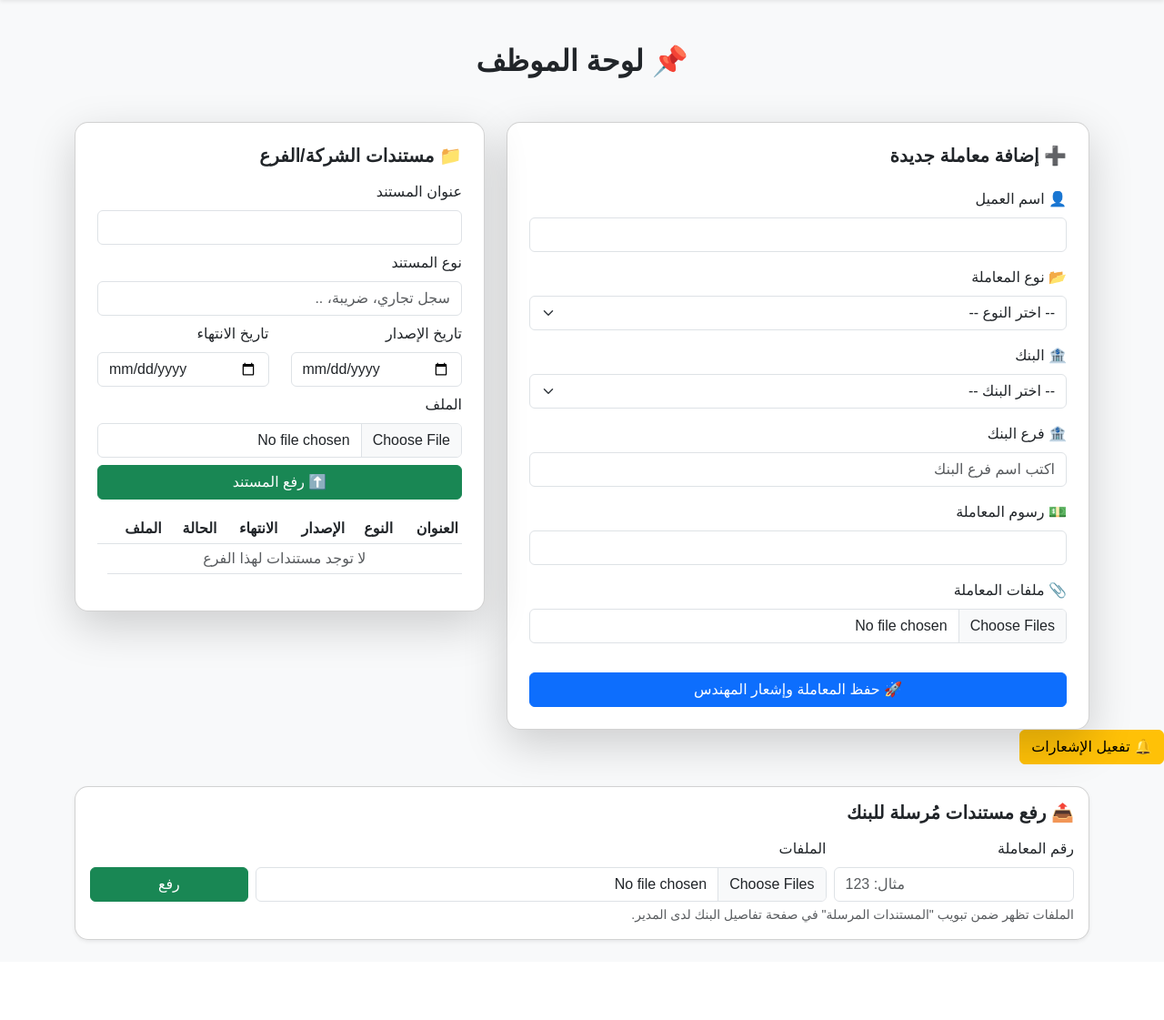
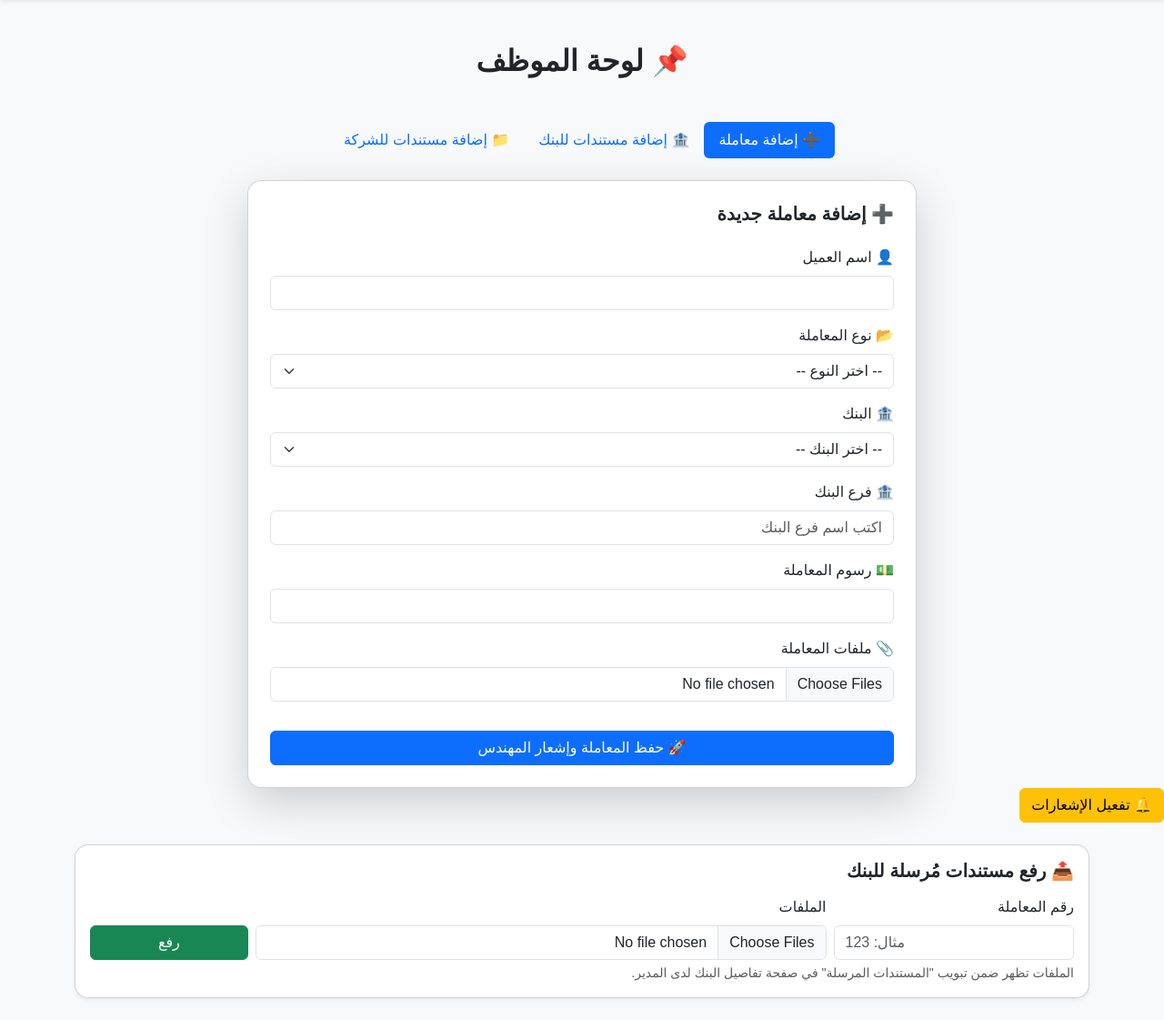
Before and after one commit to citybeachgulf-droid/valeu, a Flask app: page /employee in a window 1280 px wide. Shown: the part 56-1177 px from the top of the page at 91% size. Before the commit the page ends 1092 px from the top, so only its background shows below. Run offline with Flask 3, Linux system fonts and the light colour scheme; a user stored in the database is signed in.

Commit message:
Fix engineer upload report return error (#5)
* Redirect engineer to transaction details after report upload

Co-authored-by: citybeachgulf <citybeachgulf@gmail.com>

* Update transaction status text for engineer workflow

Co-authored-by: citybeachgulf <citybeachgulf@gmail.com>

* Restrict branch documents view to managers, remove document upload functionality

Co-authored-by: citybeachgulf <citybeachgulf@gmail.com>

* Refactor employee page with tabbed interface for transactions and documents

Co-authored-by: citybeachgulf <citybeachgulf@gmail.com>

---------

Co-authored-by: Cursor Agent <cursoragent@cursor.com>

```diff
--- a/erp-valuation/app.py
+++ b/erp-valuation/app.py
@@ -1167,7 +1167,7 @@ def add_transaction_engineer():
                 client=client_name,
                 employee=user.username,
                 date=datetime.utcnow(),
-                status="📌 أنشأها المهندس",
+                status="بانتظار المهندس",
                 fee=fee,
                 branch_id=user.branch_id,
                 total_estimate=0.0,
@@ -1316,8 +1316,11 @@ def engineer_upload_report(tid):
 
     flash(f"✅ تم رفع التقرير (الرقم المرجعي: {t.report_number})", "success")
 
-
-
+    role = session.get("role")
+    if role == "engineer":
+        return redirect(url_for("engineer_transaction_details", tid=tid))
+    else:
+        return redirect(url_for("reports_page"))
 
 @app.route("/reports", endpoint="reports_page")
 def reports():
@@ -1588,39 +1591,13 @@ def bank_detail(bank_id):
     )
 
 
-# ---------------- مستندات وفواتير الفروع ----------------
-@app.route("/branch_documents", methods=["GET", "POST"])
+# ---------------- مستندات وفواتير الفروع (عرض فقط للمدير) ----------------
+@app.route("/branch_documents", methods=["GET"])
 def branch_documents():
     if session.get("role") != "manager":
         return redirect(url_for("login"))
 
     branches = Branch.query.order_by(Branch.name.asc()).all()
-
-    if request.method == "POST":
-        branch_id = request.form.get("branch_id")
-        title = (request.form.get("title") or "").strip()
-        doc_type = (request.form.get("doc_type") or "").strip()
-        issued_at = request.form.get("issued_at")
-        expires_at = request.form.get("expires_at")
-        file = request.files.get("file")
-
-        filename = None
-        if file and file.filename:
-            filename = secure_filename(file.filename)
-            file.save(os.path.join(app.config["UPLOAD_FOLDER"], filename))
-
-        doc = BranchDocument(
-            branch_id=int(branch_id) if branch_id else None,
-            title=title,
-            doc_type=doc_type,
-            file=filename,
-            issued_at=datetime.fromisoformat(issued_at) if issued_at else None,
-            expires_at=datetime.fromisoformat(expires_at) if expires_at else None,
-        )
-        db.session.add(doc)
-        db.session.commit()
-        flash("✅ تم إضافة المستند بنجاح", "success")
-        return redirect(url_for("branch_documents"))
 
     # فلترة اختيارية بالفرع
     selected_branch_id = request.args.get("branch_id")
--- a/erp-valuation/templates/employee.html
+++ b/erp-valuation/templates/employee.html
@@ -48,18 +48,31 @@
   <div class="container mt-5">
     <h2 class="text-center mb-5">📌 لوحة الموظف</h2>
 
+    <!-- ✅ خيارات منسّقة: تبويبات للمهام الثلاث -->
+    <ul class="nav nav-pills justify-content-center mb-4" id="employeeTabs" role="tablist">
+      <li class="nav-item" role="presentation">
+        <button class="nav-link active" id="tab-transaction-tab" data-bs-toggle="tab" data-bs-target="#tab-transaction" type="button" role="tab">➕ إضافة معاملة</button>
+      </li>
+      <li class="nav-item" role="presentation">
+        <button class="nav-link" id="tab-bankdocs-tab" data-bs-toggle="tab" data-bs-target="#tab-bankdocs" type="button" role="tab">🏦 إضافة مستندات للبنك</button>
+      </li>
+      <li class="nav-item" role="presentation">
+        <button class="nav-link" id="tab-branchdocs-tab" data-bs-toggle="tab" data-bs-target="#tab-branchdocs" type="button" role="tab">📁 إضافة مستندات للشركة</button>
+      </li>
+    </ul>
+
+    <div class="tab-content">
+      <!-- تبويب إضافة معاملة -->
+      <div class="tab-pane fade show active" id="tab-transaction" role="tabpanel">
         <div class="row justify-content-center">
-      <!-- 📝 قسم إدخال المعاملة -->
-      <div class="col-md-7">
+          <div class="col-md-8">
             <div class="card shadow-lg p-4">
               <h5 class="mb-4">➕ إضافة معاملة جديدة</h5>
               <form method="POST" action="{{ url_for('add_transaction') }}" enctype="multipart/form-data">
-
                 <div class="mb-3">
                   <label class="form-label">👤 اسم العميل</label>
                   <input type="text" name="client_name" class="form-control" required>
                 </div>
-
                 <div class="mb-3">
                   <label class="form-label">📂 نوع المعاملة</label>
                   <select name="transaction_type" id="transaction_type" class="form-select" required>
@@ -68,8 +81,6 @@
                     <option value="vehicle">🚗 مركبة</option>
                   </select>
                 </div>
-
-            <!-- 🏦 البنك وفرع البنك (مشتركة لكلا النوعين) -->
                 <div class="mb-3">
                   <label class="form-label">🏦 البنك</label>
                   <select name="bank_id" class="form-select" required>
@@ -83,8 +94,6 @@
                   <label class="form-label">🏦 فرع البنك</label>
                   <input type="text" name="bank_branch" class="form-control" placeholder="اكتب اسم فرع البنك" required>
                 </div>
-
-            <!-- ✅ حقول العقار -->
                 <div id="real_estate_fields" style="display:none;">
                   <div class="row">
                     <div class="col-md-6 mb-3">
@@ -96,12 +105,11 @@
                       <input type="text" name="region" class="form-control" required>
                     </div>
                   </div>
-
                   <div class="row">
                     <div class="col-md-6 mb-3">
                       <label class="form-label">المساحة (م²)</label>
                       <input type="number" step="0.01" name="area" id="area" class="form-control" required>
-                </div> <!-- ✅ كان لازم يتقفل -->
+                    </div>
                     <div class="col-md-6 mb-3">
                       <label class="form-label">سعر المتر المقترح</label>
                       <div class="input-group">
@@ -110,7 +118,6 @@
                       </div>
                     </div>
                   </div>
-
                   <h6 class="mt-3">🏗️ تفاصيل البناء</h6>
                   <div class="row">
                     <div class="col-md-6 mb-3">
@@ -123,8 +130,6 @@
                     </div>
                   </div>
                 </div>
-
-            <!-- ✅ حقول المركبة -->
                 <div id="vehicle_fields" style="display:none;">
                   <div class="mb-3">
                     <label class="form-label">🚘 نوع المركبة</label>
@@ -145,31 +150,65 @@
                     </div>
                   </div>
                 </div>
-
                 <div class="mb-3">
                   <label class="form-label">💵 رسوم المعاملة</label>
                   <input type="number" step="0.01" name="fee" class="form-control">
                 </div>
-
                 <div class="mb-3">
                   <label class="form-label">📎 ملفات المعاملة</label>
                   <input type="file" name="files" class="form-control" multiple>
                 </div>
-
-            <!-- 🖩 عرض التثمين قبل الإرسال (خاص بالعقار) -->
                 <div id="estimate_box" class="alert alert-info" style="display:none;">
                   <b>القيمة التقديرية للأرض:</b> <span id="land_value">0</span> ريال <br>
                   <b>القيمة التقديرية للبناء:</b> <span id="building_value">0</span> ريال <br>
                   <b>الإجمالي:</b> <span id="total_estimate">0</span> ريال
                 </div>
-
                 <button type="submit" class="btn btn-primary w-100 mt-3">🚀 حفظ المعاملة وإشعار المهندس</button>
               </form>
             </div>
           </div>
+        </div>
+      </div>
 
-      <!-- 🗂️ قسم مستندات الشركة/الفرع -->
-      <div class="col-md-5">
+      <!-- تبويب مستندات البنك -->
+      <div class="tab-pane fade" id="tab-bankdocs" role="tabpanel">
+        <div class="row justify-content-center">
+          <div class="col-md-8">
+            <div class="card shadow-sm">
+              <div class="card-body">
+                <h5 class="mb-3">📤 رفع مستندات مُرسلة للبنك</h5>
+                <form class="row g-2 align-items-end" method="POST" action="/employee/upload_bank_docs/" onsubmit="return attachTidToAction(this)" enctype="multipart/form-data">
+                  <div class="col-md-3">
+                    <label class="form-label">رقم المعاملة</label>
+                    <input type="number" class="form-control" name="tid_input" placeholder="مثال: 123" required>
+                  </div>
+                  <div class="col-md-7">
+                    <label class="form-label">الملفات</label>
+                    <input type="file" class="form-control" name="bank_docs" multiple>
+                  </div>
+                  <div class="col-md-2">
+                    <button class="btn btn-success w-100">رفع</button>
+                  </div>
+                </form>
+                <script>
+                  function attachTidToAction(form){
+                    var tid = form.querySelector('[name="tid_input"]').value;
+                    if(!tid){ return false; }
+                    form.action = '/employee/upload_bank_docs/' + encodeURIComponent(tid);
+                    return true;
+                  }
+                </script>
+                <div class="form-text">الملفات تظهر ضمن تبويب "المستندات المرسلة" في صفحة تفاصيل البنك لدى المدير.</div>
+              </div>
+            </div>
+          </div>
+        </div>
+      </div>
+
+      <!-- تبويب مستندات الشركة/الفرع -->
+      <div class="tab-pane fade" id="tab-branchdocs" role="tabpanel">
+        <div class="row justify-content-center">
+          <div class="col-md-10">
             <div class="card shadow-lg p-4">
               <h5 class="mb-3">📁 مستندات الشركة/الفرع</h5>
               <form method="POST" action="{{ url_for('employee_add_branch_document') }}" enctype="multipart/form-data" class="mb-3">
@@ -272,6 +311,8 @@
                     {% endfor %}
                   </tbody>
                 </table>
+              </div>
+            </div>
           </div>
         </div>
       </div>
```
Also changed, not shown: erp-valuation/templates/branch_documents.html (+1 -38 lines). Lines whose indentation alone changed are shown as unchanged.
